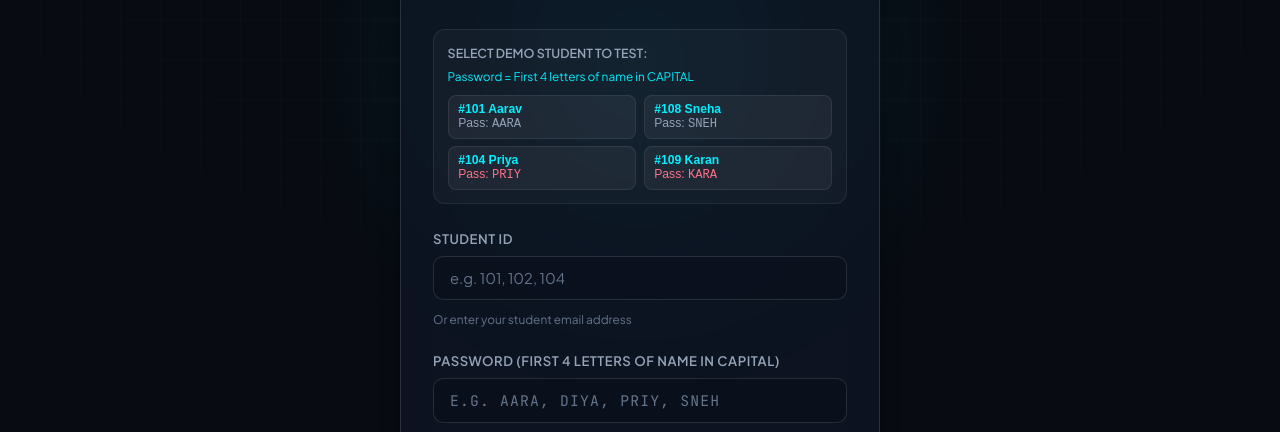
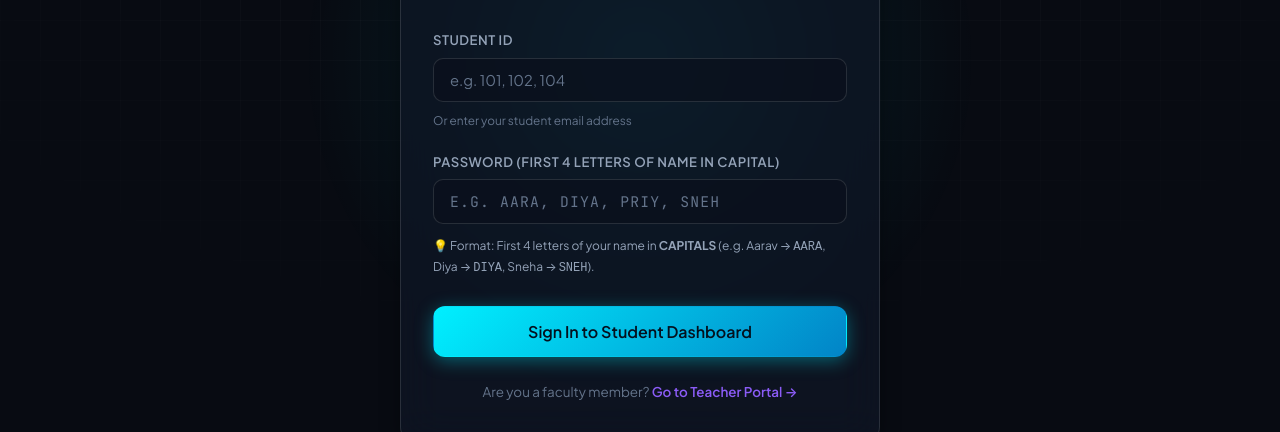
Before and after one commit to 28082006gani/student-performance-analysis, a website: page public/student-login.html in a window 1280 px wide. Shown: the part 340-772 px from the top of the page. Drawn offline with Linux system fonts and the light colour scheme.

Commit message:
refactor: remove demo test buttons from student login page

```diff
--- a/public/student-login.html
+++ b/public/student-login.html
@@ -56,37 +56,6 @@
       letter-spacing: 0.05em;
       margin-bottom: 0.75rem;
     }
-
-    .demo-students-grid {
-      display: grid;
-      grid-template-columns: repeat(2, 1fr);
-      gap: 0.45rem;
-      margin-top: 0.5rem;
-    }
-
-    .student-quick-btn {
-      padding: 0.4rem 0.6rem;
-      background: rgba(255, 255, 255, 0.05);
-      border: 1px solid var(--border-subtle);
-      border-radius: 8px;
-      font-size: 0.76rem;
-      color: var(--text-muted);
-      cursor: pointer;
-      text-align: left;
-      display: flex;
-      flex-direction: column;
-      transition: all var(--transition-fast);
-    }
-
-    .student-quick-btn:hover {
-      background: rgba(0, 240, 255, 0.1);
-      border-color: var(--accent-cyan);
-      color: #fff;
-    }
-
-    .student-quick-btn strong {
-      color: var(--accent-cyan);
-    }
   </style>
 </head>
 <body>
@@ -130,34 +99,6 @@
         </p>
       </div>
 
-      <!-- Quick Test Accounts -->
-      <div style="background: rgba(255, 255, 255, 0.03); border: 1px solid var(--border-subtle); border-radius: 12px; padding: 0.85rem; margin-bottom: 1.5rem;">
-        <div style="font-size: 0.78rem; color: var(--text-muted); font-weight: 600; text-transform: uppercase; margin-bottom:0.25rem;">
-          Select Demo Student to Test:
-        </div>
-        <div style="font-size: 0.74rem; color: var(--accent-cyan); margin-bottom:0.5rem;">
-          Password = First 4 letters of name in CAPITAL
-        </div>
-        <div class="demo-students-grid">
-          <button type="button" class="student-quick-btn" onclick="fillStudent('101', 'AARA')">
-            <strong>#101 Aarav</strong>
-            <span>Pass: <code>AARA</code></span>
-          </button>
-          <button type="button" class="student-quick-btn" onclick="fillStudent('108', 'SNEH')">
-            <strong>#108 Sneha</strong>
-            <span>Pass: <code>SNEH</code></span>
-          </button>
-          <button type="button" class="student-quick-btn" onclick="fillStudent('104', 'PRIY')">
-            <strong>#104 Priya</strong>
-            <span style="color:#fb7185;">Pass: <code>PRIY</code></span>
-          </button>
-          <button type="button" class="student-quick-btn" onclick="fillStudent('109', 'KARA')">
-            <strong>#109 Karan</strong>
-            <span style="color:#fb7185;">Pass: <code>KARA</code></span>
-          </button>
-        </div>
-      </div>
-
       <!-- Error / Role Alert Box -->
       <div id="auth-alert" style="display:none; padding: 0.85rem; border-radius: 10px; font-size: 0.86rem; margin-bottom: 1.25rem;"></div>
 
@@ -193,32 +134,6 @@
     const form = document.getElementById('student-login-form');
     const alertBox = document.getElementById('auth-alert');
     const btnSubmit = document.getElementById('btn-submit');
-
-    const samplePasswords = {
-      '101': 'AARA',
-      '102': 'DIYA',
-      '103': 'RAHU',
-      '104': 'PRIY',
-      '105': 'ARJU',
-      '106': 'ANAN',
-      '107': 'ROHA',
-      '108': 'SNEH',
-      '109': 'KARA',
-      '110': 'MEER'
-    };
-
-    window.fillStudent = function (identifier, pass) {
-      document.getElementById('student-identifier').value = identifier;
-      document.getElementById('student-password').value = pass;
-      window.showToast(`Selected Student #${identifier} (Password: ${pass})`, 'info');
-    };
-
-    // Check query params for demo flag
-    const urlParams = new URLSearchParams(window.location.search);
-    const demoId = urlParams.get('demo');
-    if (demoId) {
-      fillStudent(demoId, samplePasswords[demoId] || 'AARA');
-    }
 
     form.addEventListener('submit', async (e) => {
       e.preventDefault();
```
